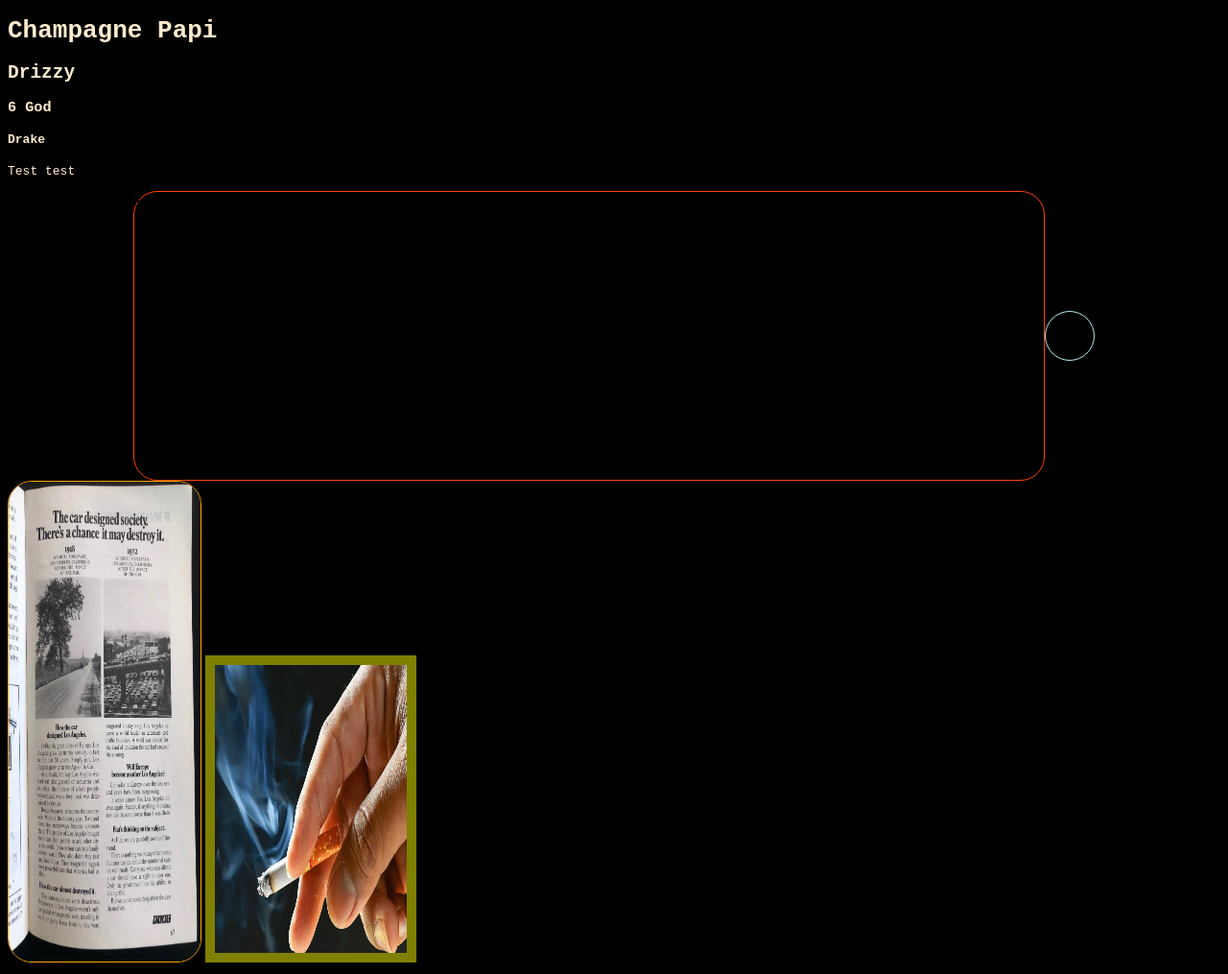
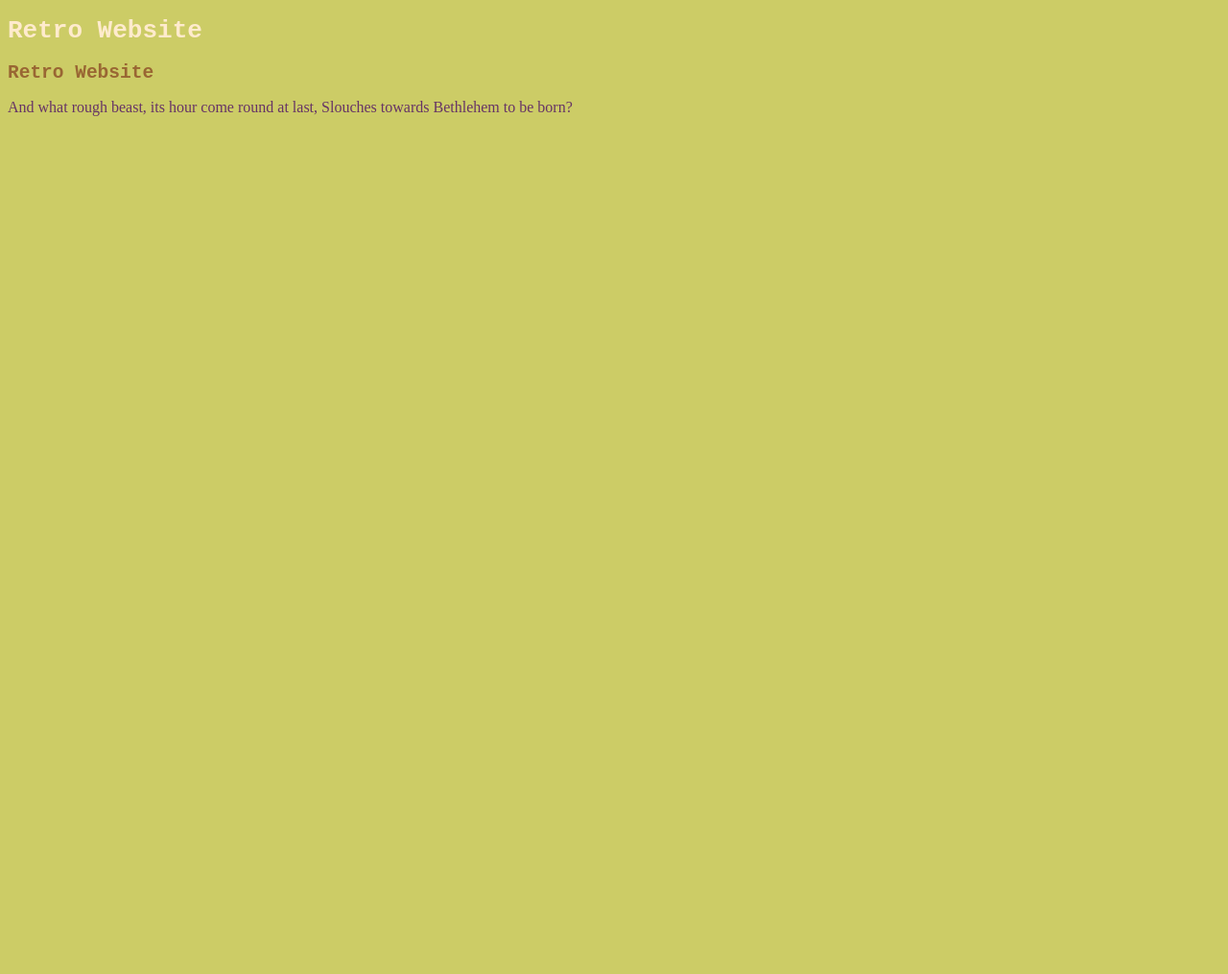
Before and after one commit to ceciliaknaub/ugly-website, a plain HTML site: page index.html in a window 1280 px wide. Shown: the whole page at 96% size. After the commit the page ends 800 px from the top, so only its background shows below. Drawn offline with Linux system fonts and the light colour scheme; files whose address does not match are found by name.

Commit message:
Green background

```diff
--- a/index.html
+++ b/index.html
@@ -2,26 +2,15 @@
 <html>
 
 <head>
-    <title>Drake</title>
-    <link rel="stylesheet" type="text/css" href="./styles/style.css" media="screen" />
+    <title>Whatever</title>
+    <link rel="stylesheet" type="text/css" href="./styles/style.css" media="screen"/>
 </head>
 
 <body>
-    <h1>Champagne Papi</h1>
-    <h2>Drizzy</h2>
-    <h3>6 God</h3>
-    <h4>Drake</h4>
 
-    <p>Test test</p>
-
-    <div class="container">
-        <div class="child1">1</div>
-        <div class="child2"></div>
-      </div>
-
-      <img class="car" src="/Users/ceciliaknaub/Documents/GitHub/ugly-website/assets/img/the_car_destory_society_advert.jpeg" alt="">
-      <img class="cigarette" src="/Users/ceciliaknaub/Documents/GitHub/ugly-website/assets/img/cigarette.jpeg" alt="">
-
+<h1>Retro Website</h1>
+<h2>Retro Website</h1>
+<p>And what rough beast, its hour come round at last, Slouches towards Bethlehem to be born?</p>
 
 </body>
 
--- a/styles/style.css
+++ b/styles/style.css
@@ -1,5 +1,5 @@
 body {
-  background-color: black;
+  background-color: #CCCC66;
 }
 
 h1 {
@@ -8,52 +8,10 @@ h1 {
 }
 
 h2 {
-  color: blanchedalmond;
-  font-family: monospace;
-}
-h3 {
-  color: blanchedalmond;
-  font-family: monospace;
-}
-h4 {
-  color: blanchedalmond;
+  color: #996633;
   font-family: monospace;
 }
 
 p {
-  color: blanchedalmond;
-  font-family: monospace;
+  color: #663366
 }
-.container {
-  display: flex;
-  align-items: center;
-  justify-content: center;
-}
-
-.child1 {
-  height: 300px;
-  width: 75%;
-  border: 1px solid orangered;
-  border-radius: 25px;
-}
-
-.child2 {
-  height: 50px;
-  width: 50px;
-  border: 1px solid paleturquoise;
-  border-radius: 500px;
-}
-
-.car {
-  height: 500px;
-  width: 200px;
-  border: 1px solid orange;
-  border-radius: 25px;
-}
-
-.cigarette {
-  height: 300px;
-  width: 200px;
-  border: 10px solid olive;
-
-}
```
Also changed, not shown: assets/img/06drake2-superJumbo.jpeg (deleted), assets/img/cigarette.jpeg (deleted), assets/img/the_car_destory_society_advert.jpeg (deleted), 3 other files.
